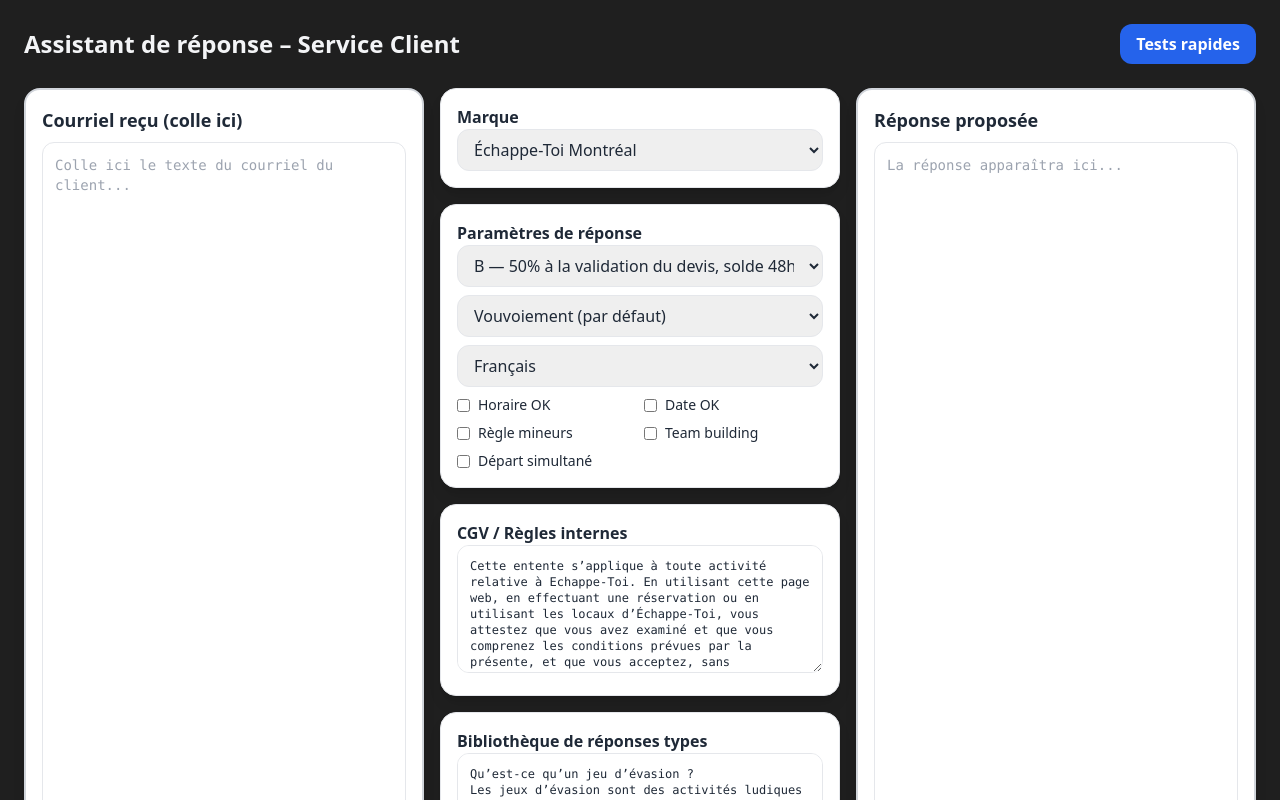
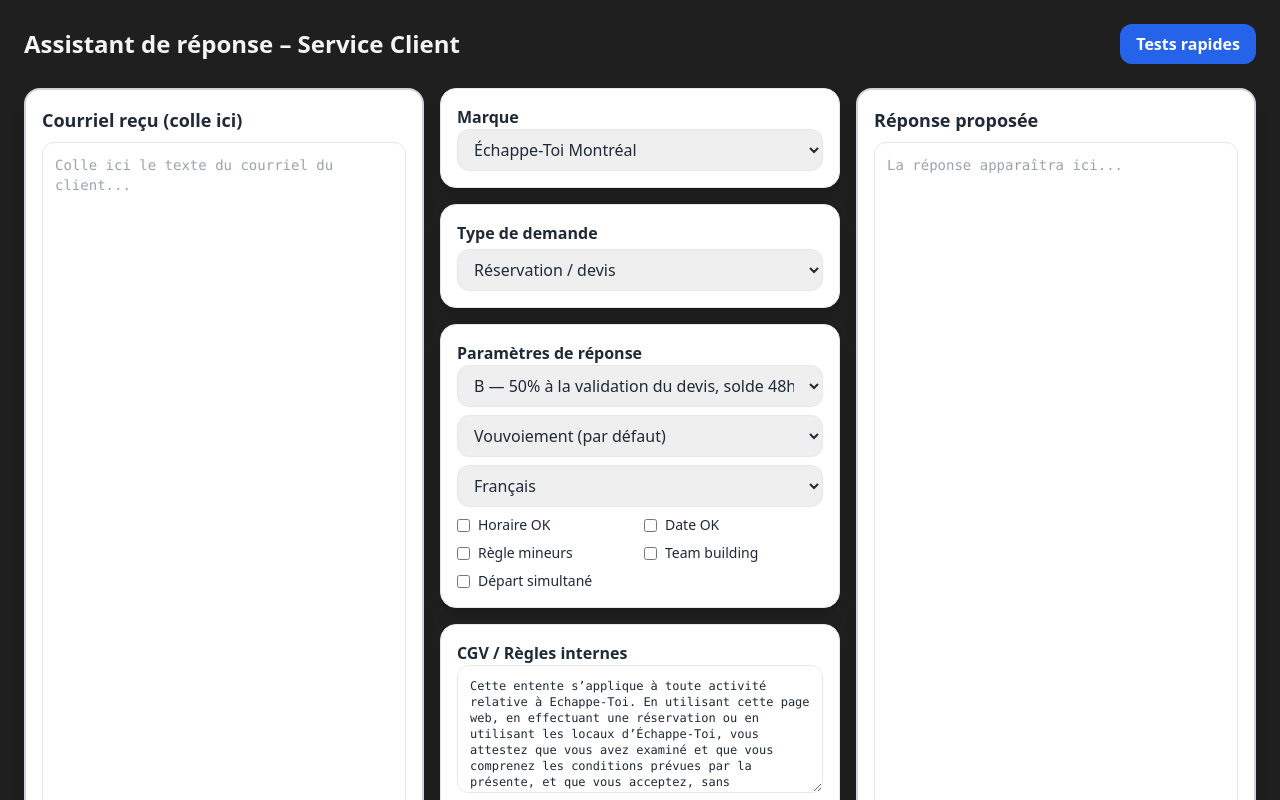
Before and after one commit to Alpatraz/Service-client-IA, a React (Vite) app: page / in a window 1280 px wide. Shown: the top 800 px of the page. Built offline with nearby package versions, Linux system fonts and the light colour scheme.

Commit message:
Fix Netlify build: désactivation variables inutilisées

```diff
--- a/src/App.tsx
+++ b/src/App.tsx
@@ -284,6 +284,19 @@
   const [testError, setTestError] = useState(false);
   const [hasGenerated, setHasGenerated] = useState(false);
 
+// --- Type de demande ---
+const REQUEST_TYPES = [
+  { id: "reservation", label: "Réservation / devis" },
+  { id: "annulation", label: "Annulation / report" },
+  { id: "remboursement", label: "Demande de remboursement" },
+  { id: "ajout", label: "Ajout / modification de joueurs" },
+  { id: "anniversaire", label: "Forfait anniversaire" },
+  { id: "commandite", label: "Commandite / partenariat" },
+  { id: "autre", label: "Autre demande" },
+];
+const [requestType, setRequestType] = useState("reservation");
+
+
   const [cgvText, setCgvText] = useState(ORG_PRESET.cgvText);
   const [libraryText, setLibraryText] = useState(ORG_PRESET.libraryText);
   const [knowledgeBaseText, setKnowledgeBaseText] = useState(
@@ -367,6 +380,8 @@
       {
         role: "system",
         content: `
+Type de demande actuel : ${requestType}.
+
 🎭 Tu es **l’Assistant IA du Service Client** pour un groupe d’entreprises spécialisées dans le divertissement immersif :
 Échappe-Toi Montréal, À Double Tour Québec, Vortex Plateau, Vortex Quartier Latin, Find The Key et Musi’Quiz.
 
@@ -646,6 +661,27 @@
               </select>
             </div>
 
+{/* Type de demande */}
+<div
+  className={`bg-white text-gray-800 p-4 rounded-2xl border shadow transition-smooth ${
+    isLoading ? "card-glow" : "shadow-lg"
+  }`}
+>
+  <h3 className="font-semibold">Type de demande</h3>
+  <select
+    className="w-full border rounded-xl px-3 py-2 mt-1"
+    value={requestType}
+    onChange={(e) => setRequestType(e.target.value)}
+  >
+    {REQUEST_TYPES.map((r) => (
+      <option key={r.id} value={r.id}>
+        {r.label}
+      </option>
+    ))}
+  </select>
+</div>
+
+
             <div
               className={`bg-white text-gray-800 p-4 rounded-2xl border shadow transition-smooth ${
                 isLoading ? "card-glow" : "shadow-lg"
@@ -686,6 +722,7 @@
                 ))}
               </select>
 
+              {requestType === "reservation" && (
   <div className="grid grid-cols-2 gap-2 mt-2 text-sm">
     {[
       ["horairesOk", "Horaire OK"],
@@ -698,14 +735,13 @@
         <input
           type="checkbox"
           checked={ctx[k as keyof typeof ctx]}
-                      onChange={(e) =>
-                        setCtx({ ...ctx, [k]: e.target.checked })
-                      }
+          onChange={(e) => setCtx({ ...ctx, [k]: e.target.checked })}
         />
         {label}
       </label>
     ))}
   </div>
+)}
             </div>
 
             {/* CGV */}
```
Lines whose indentation alone changed are shown as unchanged.
